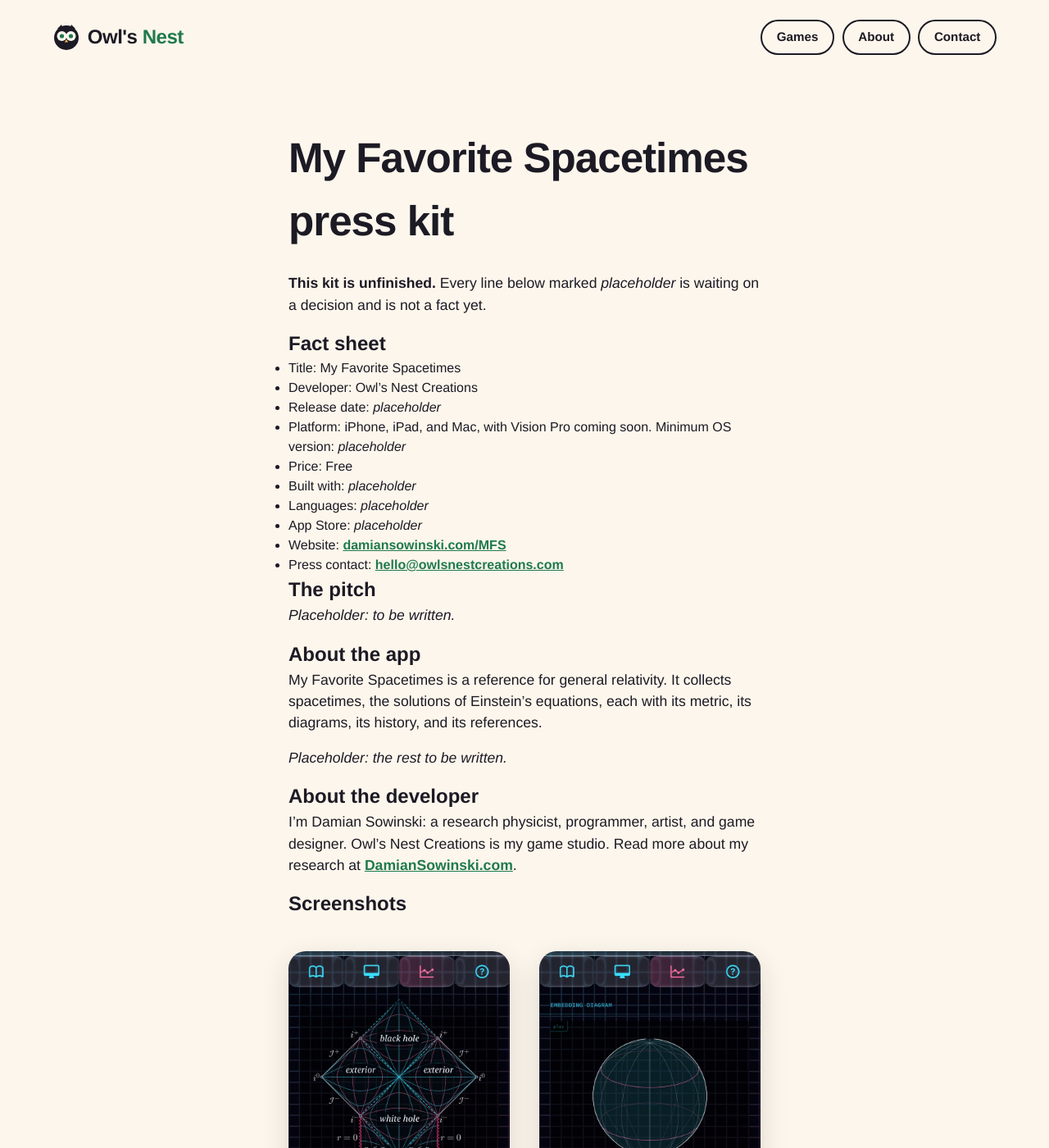
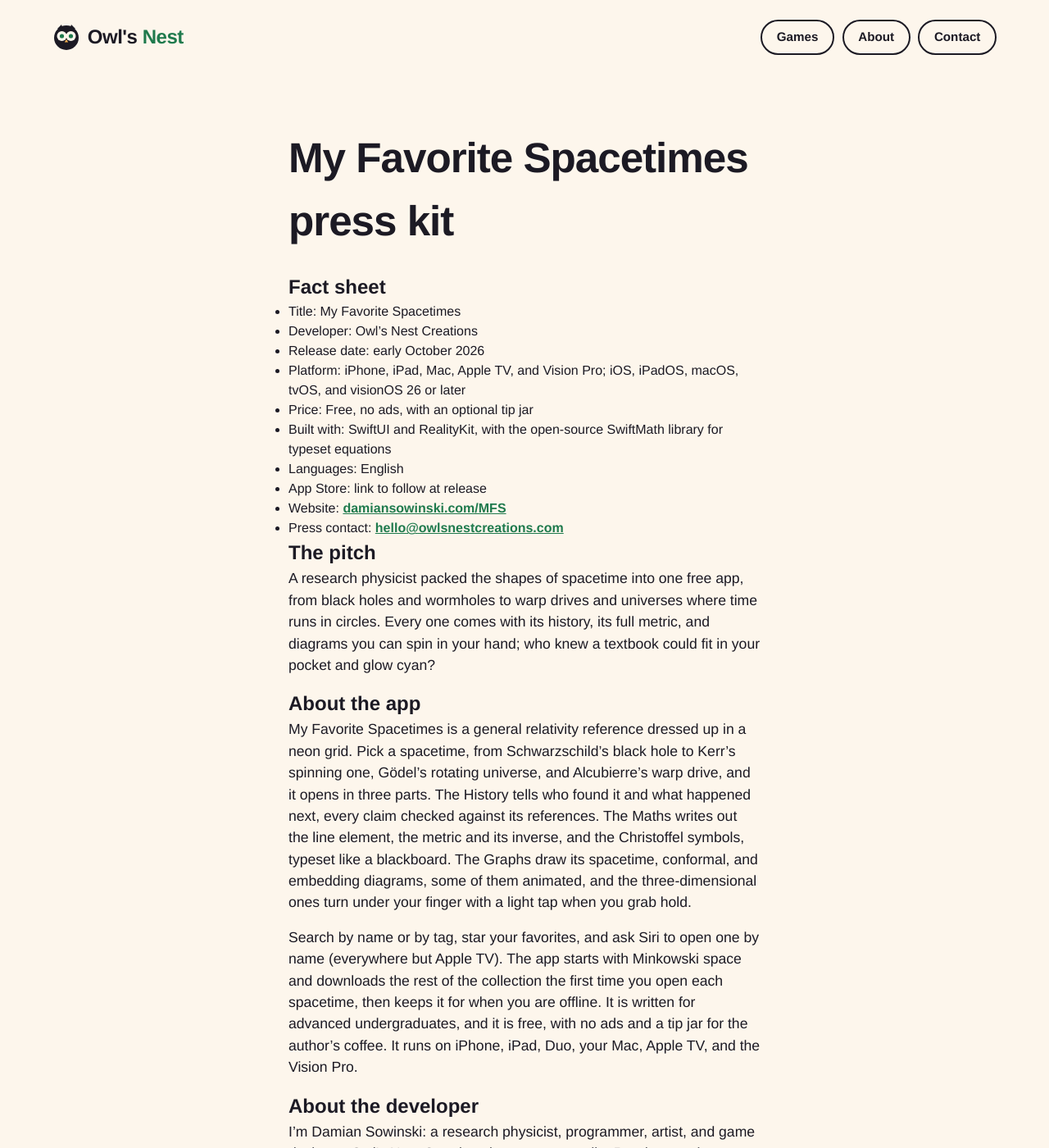
Before and after one commit to EternalTime/OwlsNestCreations, a Jekyll site: the page built from mfs-press.md, in a window 1280 px wide and 1400 px high. Shown: the whole window at 82% size. Built offline with Jekyll 4.4.1, drawn with Linux system fonts in a browser that asks for light colours; some of the changed text lies outside the part shown.

Commit message:
My Favorite Spacetimes page and press kit: app and physics sections, filled fact sheet, pitch and about, all platforms listed

```diff
--- a/mfs-press.md
+++ b/mfs-press.md
@@ -6,43 +6,44 @@
 ---
 
 {% comment %}
-  Most of My Favorite Spacetimes' press facts are not settled yet.
-  Anything not settled is written here as a visible placeholder, because a
-  wrong date or a wrong price on a press page is worse than a blank one. Fill
-  a line in only when the captain has settled it; do not guess one from the
-  app's own repository.
+  Filled from known facts on 2026-10-01 for the captain to edit. The App Store
+  line waits for release, when the listing for app id 6810529195 goes live.
 {% endcomment %}
 
 <section class="prose" markdown="1">
 
 # My Favorite Spacetimes press kit
 
-**This kit is unfinished.**
-Every line below marked *placeholder* is waiting on a decision and is not a fact yet.
-
 ## Fact sheet
 
 - Title: My Favorite Spacetimes
 - Developer: Owl's Nest Creations
-- Release date: *placeholder*
-- Platform: iPhone, iPad, and Mac, with Vision Pro coming soon. Minimum OS version: *placeholder*
-- Price: Free
-- Built with: *placeholder*
-- Languages: *placeholder*
-- App Store: *placeholder*
+- Release date: early October 2026
+- Platform: iPhone, iPad, Mac, Apple TV, and Vision Pro; iOS, iPadOS, macOS, tvOS, and visionOS 26 or later
+- Price: Free, no ads, with an optional tip jar
+- Built with: SwiftUI and RealityKit, with the open-source SwiftMath library for typeset equations
+- Languages: English
+- App Store: link to follow at release
 - Website: [damiansowinski.com/MFS](https://damiansowinski.com/MFS/)
 - Press contact: [hello@owlsnestcreations.com](mailto:hello@owlsnestcreations.com)
 
 ## The pitch
 
-*Placeholder: to be written.*
+A research physicist packed the shapes of spacetime into one free app, from black holes and wormholes to warp drives and universes where time runs in circles.
+Every one comes with its history, its full metric, and diagrams you can spin in your hand; who knew a textbook could fit in your pocket and glow cyan?
 
 ## About the app
 
-My Favorite Spacetimes is a reference for general relativity.
-It collects spacetimes, the solutions of Einstein's equations, each with its metric, its diagrams, its history, and its references.
+My Favorite Spacetimes is a general relativity reference dressed up in a neon grid.
+Pick a spacetime, from Schwarzschild's black hole to Kerr's spinning one, Gödel's rotating universe, and Alcubierre's warp drive, and it opens in three parts.
+The History tells who found it and what happened next, every claim checked against its references.
+The Maths writes out the line element, the metric and its inverse, and the Christoffel symbols, typeset like a blackboard.
+The Graphs draw its spacetime, conformal, and embedding diagrams, some of them animated, and the three-dimensional ones turn under your finger with a light tap when you grab hold.
 
-*Placeholder: the rest to be written.*
+Search by name or by tag, star your favorites, and ask Siri to open one by name (everywhere but Apple TV).
+The app starts with Minkowski space and downloads the rest of the collection the first time you open each spacetime, then keeps it for when you are offline.
+It is written for advanced undergraduates, and it is free, with no ads and a tip jar for the author's coffee.
+It runs on iPhone, iPad, Duo, your Mac, Apple TV, and the Vision Pro.
 
 ## About the developer
 
@@ -73,7 +74,7 @@
 
 ## Review copies
 
-*Placeholder: to be written.*
-Write to [hello@owlsnestcreations.com](mailto:hello@owlsnestcreations.com) in the meantime.
+The app is free on the App Store, so no review code is needed.
+For anything else, write to [hello@owlsnestcreations.com](mailto:hello@owlsnestcreations.com).
 
 </section>
```
Also changed, not shown: _games/my-favorite-spacetimes.md (+1 -0 lines), _includes/mfs-copy.md (+37 -10 lines).
